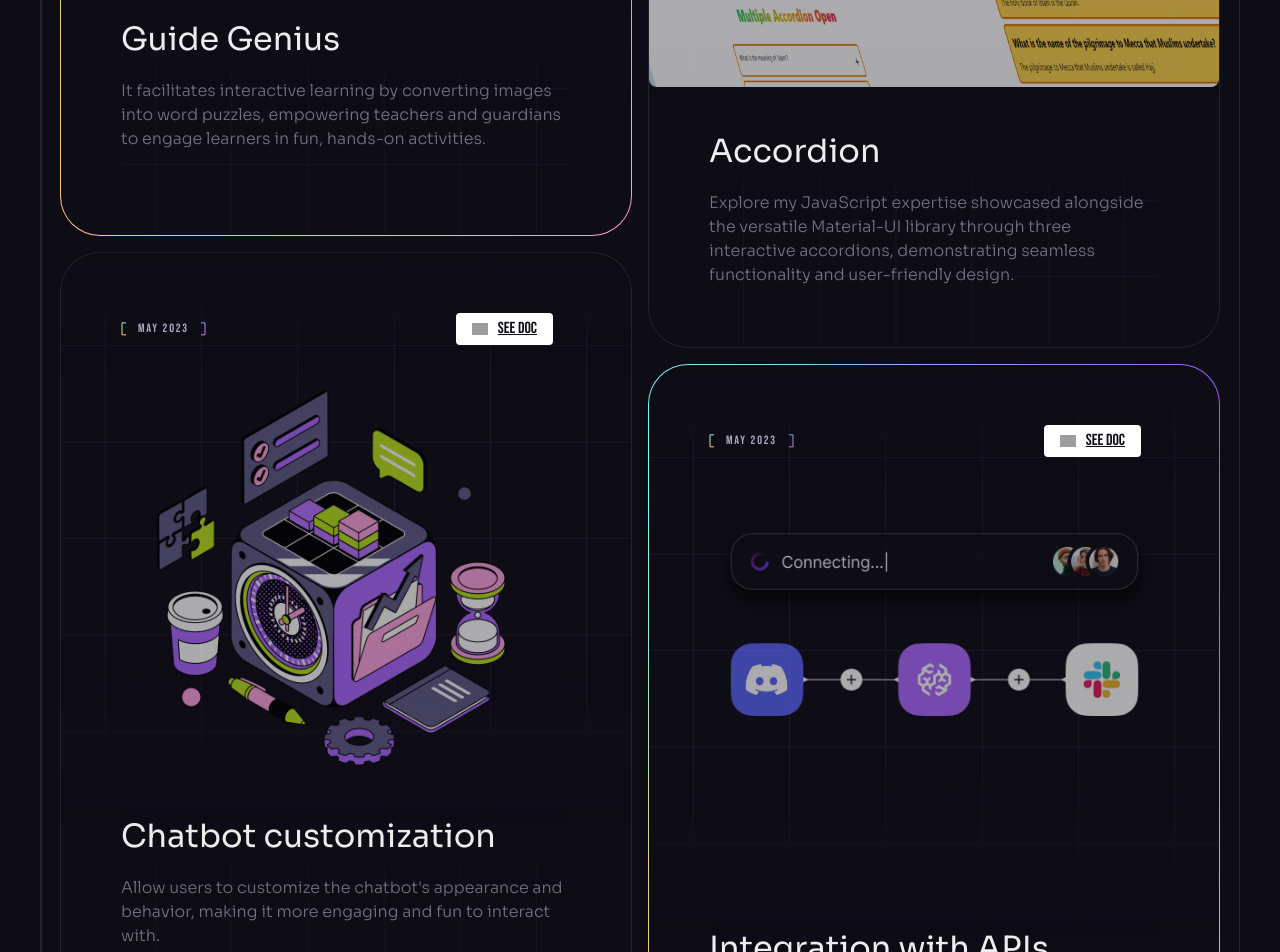
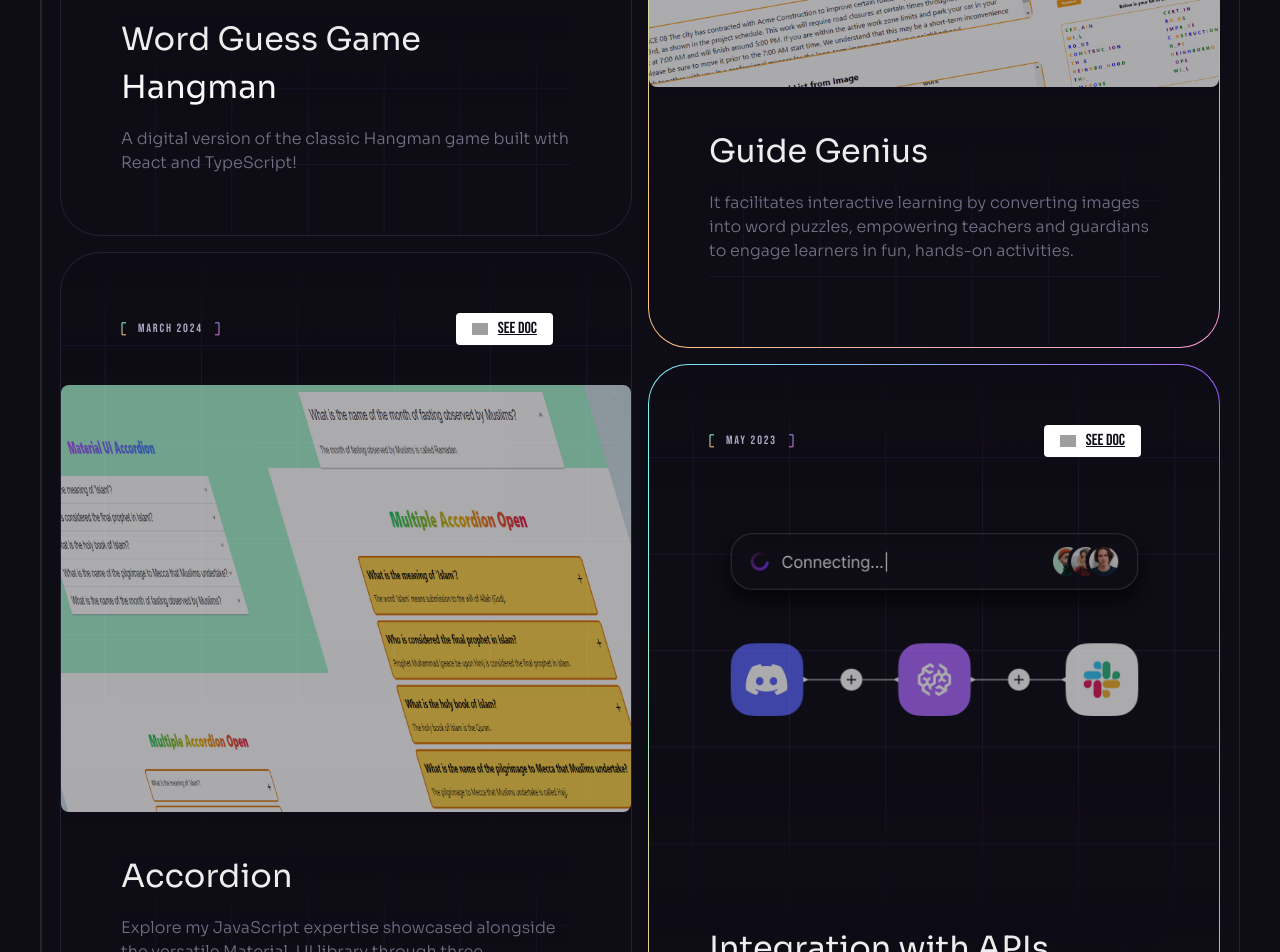
Before and after one commit to enayetsyl/portfolio202403, a React (Vite) app: page / in a window 1280 px wide. Shown: the part 5300-6252 px from the top of the page. Built offline with nearby package versions, Linux system fonts and the light colour scheme; grey boxes are pictures that could not be loaded; a web font is replaced by a local one.

Commit message:
hangman project updated

```diff
--- a/src/constants/index.js
+++ b/src/constants/index.js
@@ -57,6 +57,7 @@ import typescript from "../assets/skills/typescript.png";
 import zustand from "../assets/skills/zustand.png";
 import geniusguide from "../assets/otherProjects/geniusguide.png";
 import accordion from "../assets/otherProjects/accordion.png";
+import hangman from "../assets/otherProjects/hangman.png";
 // blog import
 import me1 from "../assets/blog/me1.png";
 
@@ -136,6 +137,14 @@ export const brainwaveServicesIcons = [
 export const otherProjects = [
   {
     id: "0",
+    title: "Word Guess Game Hangman",
+    text: " A digital version of the classic Hangman game built with React and TypeScript! ",
+    date: "March 2024",
+    link: "https://md-enayetur-rahman.gitbook.io/typescript-project-word-guessing-game-hangman/",
+    imageUrl: hangman,
+  },
+  {
+    id: "1",
     title: "Guide Genius",
     text: "It facilitates interactive learning by converting images into word puzzles, empowering teachers and guardians to engage learners in fun, hands-on activities.",
     date: "Feb 2024",
@@ -144,21 +153,14 @@ export const otherProjects = [
     colorful: true,
   },
   {
-    id: "1",
+    id: "2",
     title: "Accordion",
     text: "Explore my JavaScript expertise showcased alongside the versatile Material-UI library through three interactive accordions, demonstrating seamless functionality and user-friendly design.",
     date: "March 2024",
     link: "https://accordion-by-enayet.vercel.app/",
     imageUrl: accordion,
   },
-  {
-    id: "2",
-    title: "Chatbot customization",
-    text: "Allow users to customize the chatbot's appearance and behavior, making it more engaging and fun to interact with.",
-    date: "May 2023",
-    link: "done",
-    imageUrl: roadmap3,
-  },
+
   {
     id: "3",
     title: "Integration with APIs",
```
Also changed, not shown: src/assets/otherProjects/hangman.png (added).
